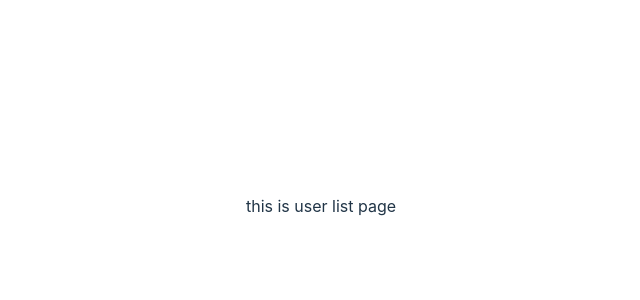
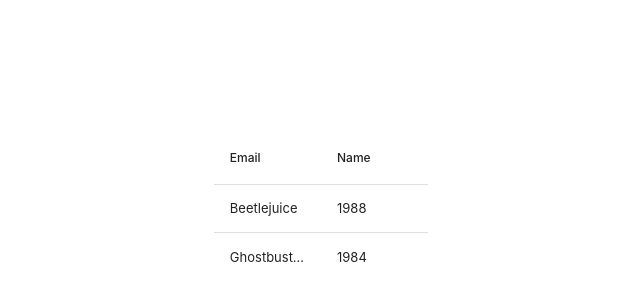
Before and after one commit to eStoreLabsAdmin/multistep-form, a React (Vite) app: page / in a window 1280 px wide. Shown: the part 194-494 px from the top of the page, without its empty margins (319-959 px from the left). Built offline with nearby package versions, Linux system fonts and the light colour scheme.

Commit message:
react table component for user list

```diff
--- a/package.json
+++ b/package.json
@@ -15,11 +15,13 @@
     "gsap": "^3.12.2",
     "react": "^18.2.0",
     "react-bootstrap": "^2.8.0",
+    "react-data-table-component": "^7.5.3",
     "react-dom": "^18.2.0",
     "react-hook-form": "^7.45.2",
     "react-router": "^6.14.2",
     "react-router-dom": "^6.14.2",
-    "sass": "^1.64.2"
+    "sass": "^1.64.2",
+    "styled-components": "^6.0.6"
   },
   "devDependencies": {
     "@types/react": "^18.2.15",
--- a/src/pages/userList.tsx
+++ b/src/pages/userList.tsx
@@ -1,9 +1,33 @@
 import React from "react";
 
+import DataTable from "react-data-table-component";
+
+const columns = [
+  {
+    name: "Email",
+    selector: (row) => row.title,
+    sortable: true,
+  },
+  {
+    name: "Name",
+    selector: (row) => row.year,
+    sortable: true,
+  },
+];
+
+const data = [
+  {
+    id: 1,
+    title: "Beetlejuice",
+    year: "1988",
+  },
+  {
+    id: 2,
+    title: "Ghostbusters",
+    year: "1984",
+  },
+];
+
 export const UserList: React.FC = () => {
-  return (
-    <>
-      <p>this is user list page</p>
-    </>
-  );
+  return <DataTable columns={columns} data={data} />;
 };
```
Also changed, not shown: 2 other files (tests, documents, lock files or other folders).
